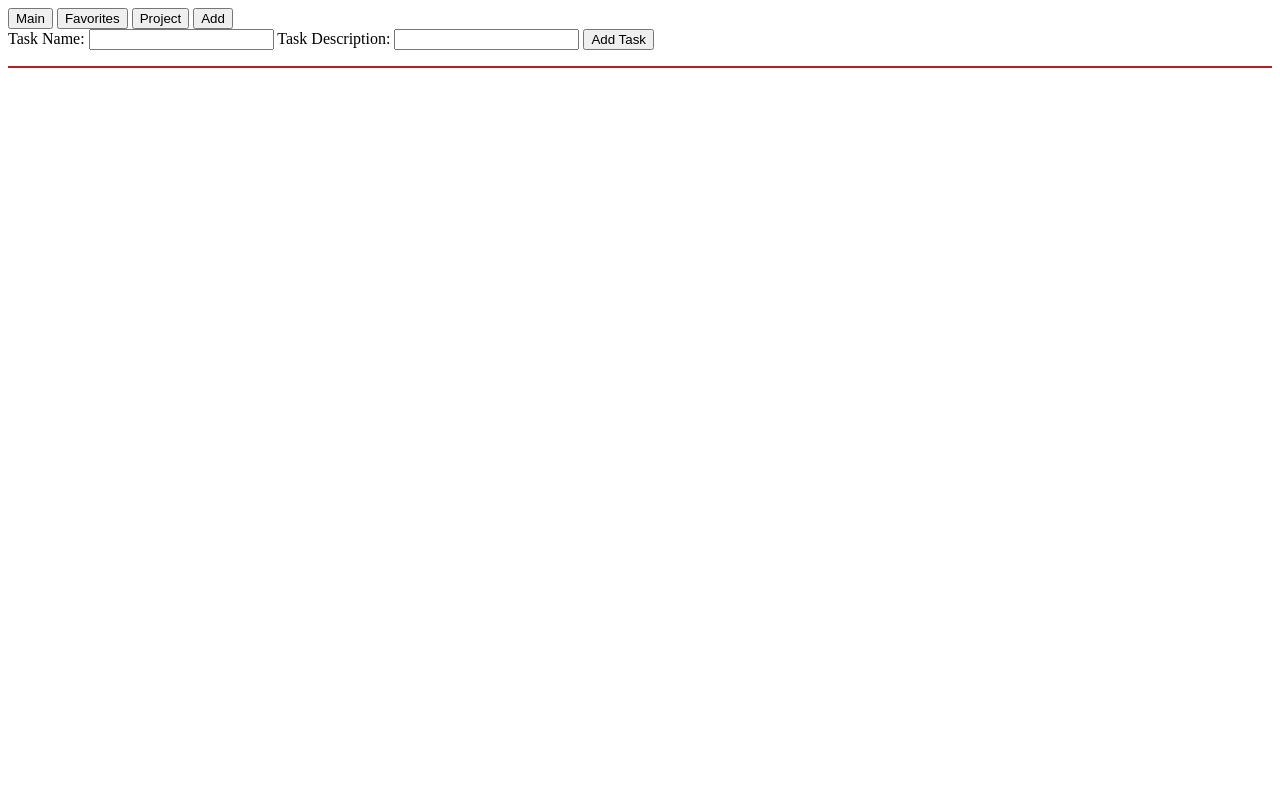
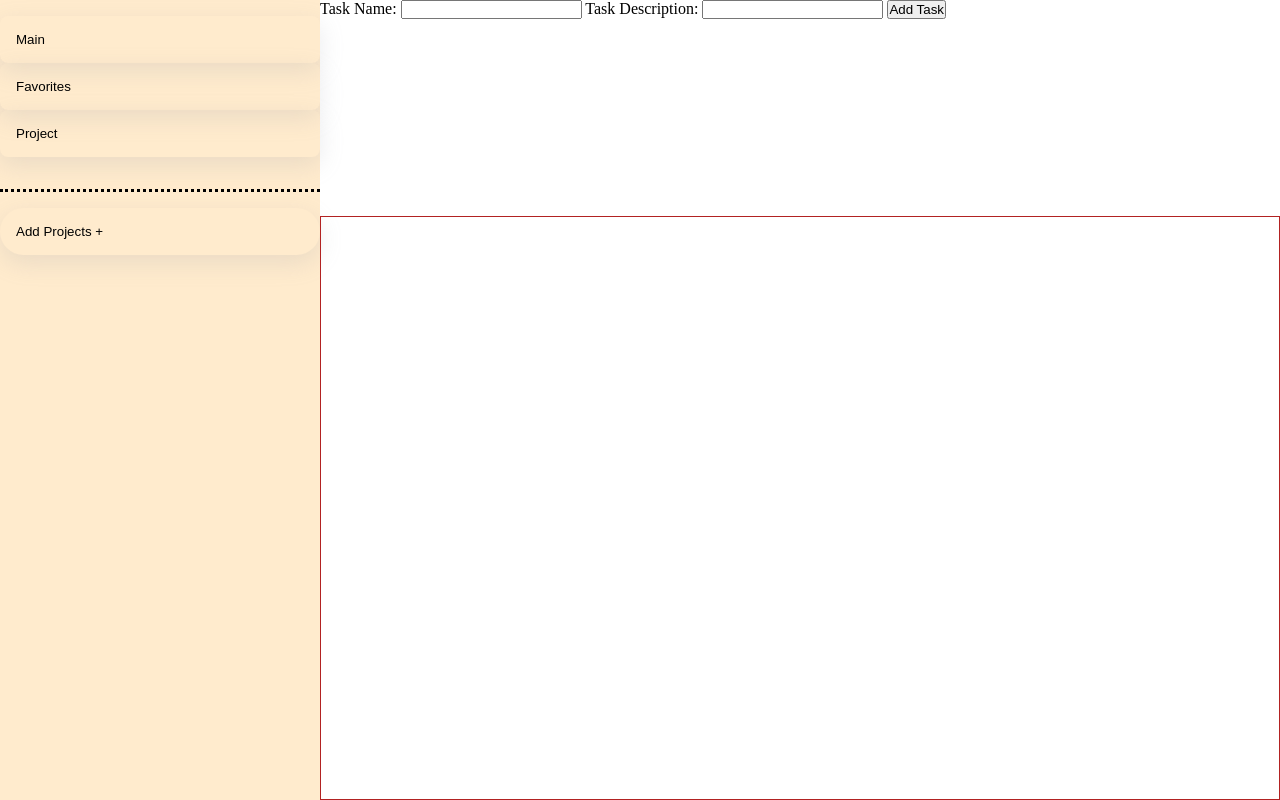
Before and after one commit to Lain-lies/tdl-odin-project-jsc, a website built with webpack: page src/template.html in a window 1280 px wide. Built offline with nearby package versions, Linux system fonts and the light colour scheme.

Commit message:
Add styles to sidebar

```diff
--- a/src/display.js
+++ b/src/display.js
@@ -10,7 +10,6 @@ function displayFetchDOM(){
 
 export function displayShowAllTask(DOMList){
 
-    console.log(`current content = ${display.content}`);
     displayClearAll();
 
     if(DOMList === undefined || DOMList.length === 0){
@@ -36,8 +35,6 @@ export function displayAppendTask(task){
 
 function displayClearAll(){
 
-    console.log(`current content = ${display.content}`);
-
     display.content.forEach(element => display.parent.removeChild(element));
     display.content = [];
 
--- a/src/index.js
+++ b/src/index.js
@@ -1,3 +1,4 @@
+import "./styles.css";
 import { taskAdderINIT } from "./addTask.js";
 import { displayINIT } from "./display.js";
 import { tabINIT } from "./tabHandler.js";
--- a/src/storageHandler.js
+++ b/src/storageHandler.js
@@ -29,7 +29,7 @@ export function dbSyncLoadCount(){
 
     dbState.loadCount++;
     localStorage.setItem("load", JSON.stringify(dbState.loadCount));
-
+    console.log(dbState.loadCount);
 }
 
 export function dbINIT(){
--- /dev/null
+++ b/src/styles.css
@@ -0,0 +1,75 @@
+*{
+
+    margin: 0;
+    padding: 0;
+    box-sizing: border-box;
+
+}
+
+body{
+
+    display: grid;
+    /* min-height: 100vh; */
+    grid-template-columns: 1fr 3fr;
+    grid-template-rows: 1fr 3fr;
+    grid-template-areas:
+    "nav adder"
+    "nav main";
+
+}
+
+nav{
+
+    grid-area: nav;
+    height: 100vh;
+    padding: 1rem 0;
+    background-color: blanchedalmond;
+}
+
+nav > div{
+
+    display: flex;
+    flex-direction: column;
+}
+
+.nav-tabs{
+
+    border: 0;
+    border-radius: 0.5rem;
+    background-color: inherit;
+    padding: 1rem;
+    text-align: left;
+    box-shadow: rgba(149, 157, 165, 0.2) 0px 8px 24px;
+}
+
+.nav-tabs:hover{
+    cursor: pointer;
+    background-color:aquamarine;
+}
+
+#divider{
+
+    border-top: 3px dotted black;
+    margin-bottom: 1rem;
+
+}
+#add{
+    width: 100%;
+    border-radius: 4rem;
+}
+#default-tabs{
+    margin-bottom: 2rem;
+}
+
+
+
+form{
+
+    grid-area: adder;
+
+}
+
+#display{
+
+    grid-area: main;
+}
--- a/src/tabHandler.js
+++ b/src/tabHandler.js
@@ -65,8 +65,8 @@ function createNode(task){
 
 function tabFetchDom(){
 
-    tab.parent = document.querySelector("nav");
-    tab.buttonList = [...document.querySelectorAll("nav button:not(#add)")];
+    tab.parent = document.querySelector("#dynamic-tabs");
+    tab.buttonList = [...document.querySelector("#default-tabs").children];
     tab.addButton = document.querySelector("#add");
 
     tabBindDefaults();
@@ -83,7 +83,6 @@ function tabSwitch(event){
 
     tab.activeTab = tab.buttonList.indexOf(event.target);
     displayShowAllTask(tab.nodeList[tab.activeTab]);
-    event.target.style.background = "red";
     console.log(`active tab : ${tab.activeTab}`);
 }
 
@@ -91,6 +90,7 @@ function tabCreate(){
 
     const newTab = document.createElement("button");
     newTab.textContent = "New Tab";
+    newTab.classList.add("nav-tabs");
     newTab.addEventListener("click", tabSwitch);
 
     tab.parent.appendChild(newTab);
@@ -106,6 +106,7 @@ function tabCreateINIT(){
 
     const newTab = document.createElement("button");
     newTab.textContent = "New Tab";
+    newTab.classList.add("nav-tabs");
     newTab.addEventListener("click", tabSwitch);
 
     tab.parent.appendChild(newTab);
--- a/src/template.html
+++ b/src/template.html
@@ -5,12 +5,7 @@
     <meta charset="UTF-8">
     <meta name="viewport" content="width=device-width, initial-scale=1.0">
     <title>Document</title>
-    <style>
 
-        button:focus{
-            background-color: red;
-        }
-    </style>
 </head>
 
 
@@ -18,11 +13,19 @@
 
     <nav>
 
-        <button>Main</button>
-        <button>Favorites</button>
-        <button>Project</button>
+        <div id = "default-tabs">
 
-        <button id = "add">Add</button>
+            <button class = "nav-tabs">Main</button>
+            <button class = "nav-tabs">Favorites</button>
+            <button class = "nav-tabs">Project</button>
+
+        </div>
+
+        <div id = "divider"></div>
+        <button id = "add" class = "nav-tabs">Add Projects +</button>
+
+        <div id = "dynamic-tabs"></div>
+
     </nav>
 
     <form>
```
